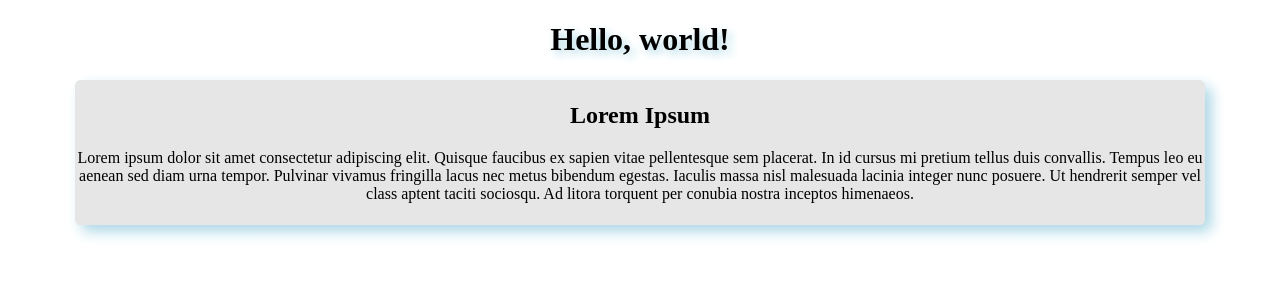
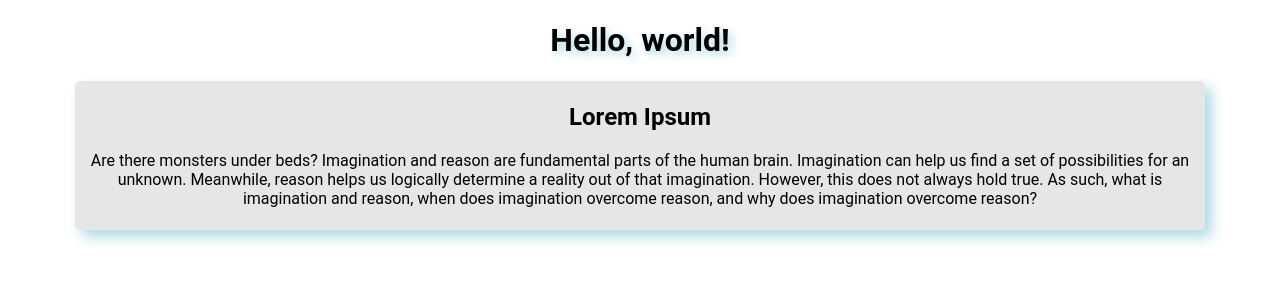
Before and after one commit to mindustry-ddns-net/MDNWebsite, a Flask app: page / in a window 1280 px wide. Shown: the top 300 px of the page. Run offline with Flask 3, Linux system fonts and the light colour scheme; some web fonts are replaced.

Commit message:
Differentiate orientations and change to Roboto

```diff
--- a/static/global.css
+++ b/static/global.css
@@ -1,5 +1,24 @@
+@font-face {
+  font-family: 'Roboto';
+  font-style: normal;
+  font-weight: 100 900;
+  font-stretch: 100%;
+  font-display: swap;
+  src: url(https://fonts.gstatic.com/s/roboto/v49/KFO7CnqEu92Fr1ME7kSn66aGLdTylUAMa3yUBA.woff2) format('woff2');
+  unicode-range: U+0000-00FF, U+0131, U+0152-0153, U+02BB-02BC, U+02C6, U+02DA, U+02DC, U+0304, U+0308, U+0329, U+2000-206F, U+20AC, U+2122, U+2191, U+2193, U+2212, U+2215, U+FEFF, U+FFFD;
+}
+
 body {
     text-align: center;
+    font-family: 'Roboto';
+}
+
+.content-container {
+    background-color: #e6e6e6;
+}
+
+@media (orientation: landscape) {
+    body {
         font-size: 12pt;
     }
 
@@ -18,3 +37,27 @@ h1 {
 
         box-shadow: 5pt 5pt 10pt lightblue;
     }
+}
+
+/* Every value here is doubled relative to landscape */
+@media (orientation: portrait) {
+    body {
+        font-size: 24pt;
+    }
+
+    h1 {
+        text-shadow: 6pt 6pt 12pt lightblue;
+    }
+
+    .content-container {
+        border-radius: 8pt;
+        background-color: #e6e6e6;
+        padding: 4pt;
+        padding-bottom: 32pt;
+
+        margin-left: 100pt;
+        margin-right: 100pt;
+
+        box-shadow: 10pt 10pt 20pt lightblue;
+    }
+}
--- a/templates/index.html
+++ b/templates/index.html
@@ -9,10 +9,10 @@
 <h1>Hello, world!</h1>
 <div class="content-container">
     <h2>Lorem Ipsum</h2>
-    Lorem ipsum dolor sit amet consectetur adipiscing elit. Quisque faucibus ex sapien vitae pellentesque sem placerat.
-    In id cursus mi pretium tellus duis convallis. Tempus leo eu aenean sed diam urna tempor. Pulvinar vivamus fringilla
-    lacus nec metus bibendum egestas. Iaculis massa nisl malesuada lacinia integer nunc posuere. Ut hendrerit semper vel
-    class aptent taciti sociosqu. Ad litora torquent per conubia nostra inceptos himenaeos.
+    Are there monsters under beds? Imagination and reason are fundamental parts of the human brain. Imagination can help
+    us find a set of possibilities for an unknown. Meanwhile, reason helps us logically determine a reality out of that
+    imagination. However, this does not always hold true. As such, what is imagination and reason, when does imagination
+    overcome reason, and why does imagination overcome reason?
 </div>
 </body>
 </html>
```
Lines whose indentation alone changed are shown as unchanged.
